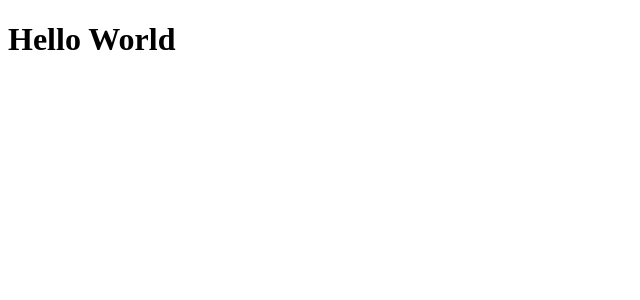
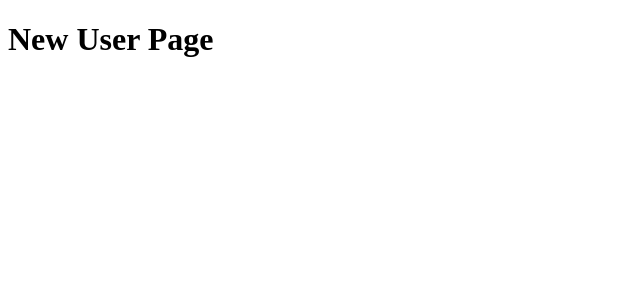
Before and after one commit to victorassiso/Desafio-EloGroup, a React (Create React App) app: page / in a window 1280 px wide. Shown: the top 300 px of the page, without its empty margins (0-640 px from the left). Built offline with nearby package versions, Linux system fonts and the light colour scheme.

Commit message:
Configuring React Routes
Adding page Leads and NewUser

```diff
--- a/package.json
+++ b/package.json
@@ -5,6 +5,7 @@
   "dependencies": {
     "react": "^17.0.2",
     "react-dom": "^17.0.2",
+    "react-router-dom": "^5.2.0",
     "react-scripts": "4.0.3",
     "web-vitals": "^1.0.1"
   },
@@ -16,6 +17,7 @@
     "@types/node": "^12.0.0",
     "@types/react": "^17.0.0",
     "@types/react-dom": "^17.0.0",
+    "@types/react-router-dom": "^5.1.8",
     "typescript": "^4.1.2"
   },
   "scripts": {
--- a/src/App.tsx
+++ b/src/App.tsx
@@ -1,7 +1,12 @@
+import { BrowserRouter } from 'react-router-dom';
+import Routes from './routes';
+
 export function App() {
   return (
     <div className="App">
-      <h1>Hello World</h1>
+      <BrowserRouter>
+        <Routes />
+      </BrowserRouter>
     </div>
   );
 }
--- /dev/null
+++ b/src/pages/Leads/leads.tsx
@@ -0,0 +1,5 @@
+export const Leads = (): JSX.Element => {
+  return (
+    <h1>Leads Page</h1>
+  );
+}
--- /dev/null
+++ b/src/pages/NewUser/newUser.tsx
@@ -0,0 +1,5 @@
+export const NewUser = (): JSX.Element => {
+  return (
+    <h1>New User Page</h1>
+  );
+}
--- /dev/null
+++ b/src/routes.tsx
@@ -0,0 +1,15 @@
+import { Switch, Route } from 'react-router-dom';
+
+import {NewUser} from './pages/NewUser/newUser';
+import { Leads } from './pages/Leads/leads';
+
+const Routes = (): JSX.Element => {
+  return (
+    <Switch>
+      <Route path="/" exact component={NewUser} />
+      <Route path="/leads" component={Leads} />
+    </Switch>
+  );
+};
+
+export default Routes;
```
Also changed, not shown: 1 other file (tests, documents, lock files or other folders).
